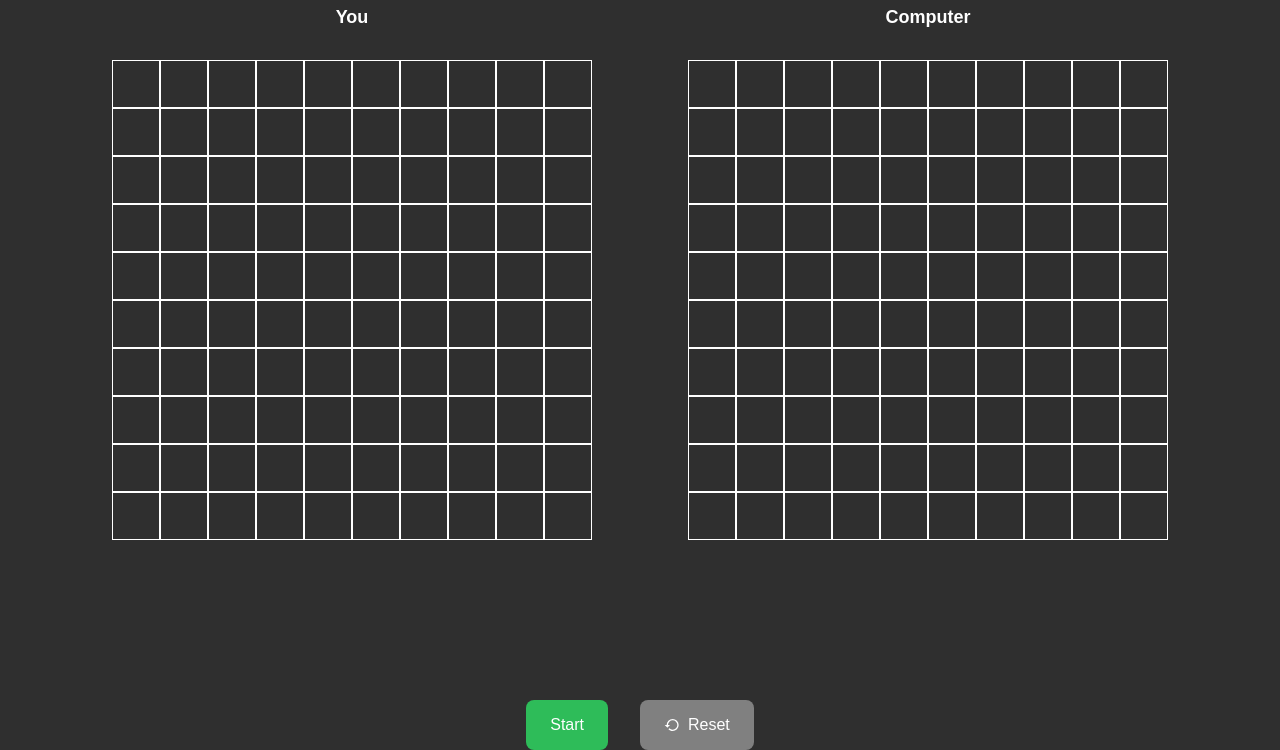
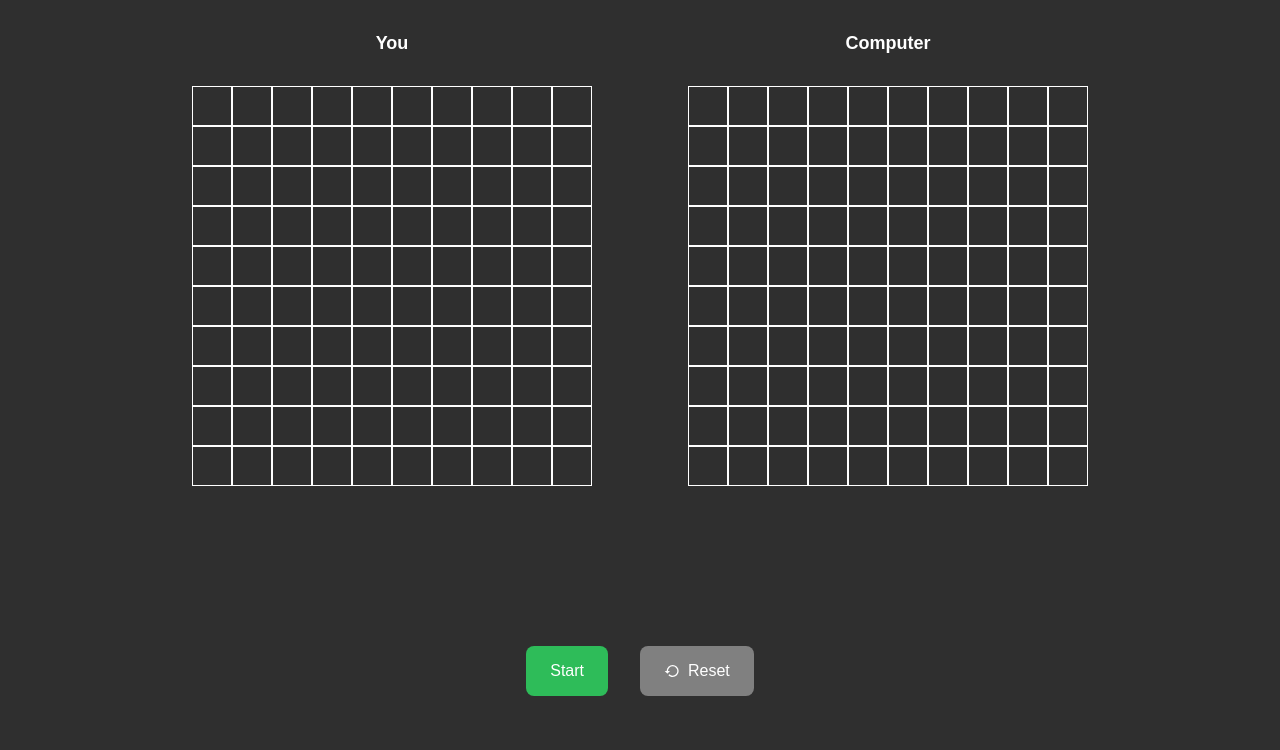
Before and after one commit to UnUsuarioMas67/battleship-game, a website built with webpack: page src/index.html in a window 1280 px wide. Shown: the part 78-828 px from the top of the page. After the commit the page ends 800 px from the top, so only its background shows below. Built offline with nearby package versions, Linux system fonts and the light colour scheme.

Commit message:
Make gameboards smaller

```diff
--- a/src/style.css
+++ b/src/style.css
@@ -50,8 +50,8 @@ h1 {
 .gameboard {
   display: grid;
   grid-template-columns: repeat(10, 1fr);
-  width: 480px;
-  height: 480px;
+  width: 400px;
+  height: 400px;
 }
 
 .cell {
```
